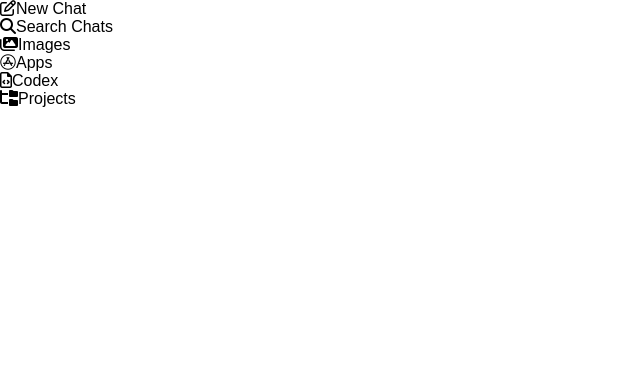
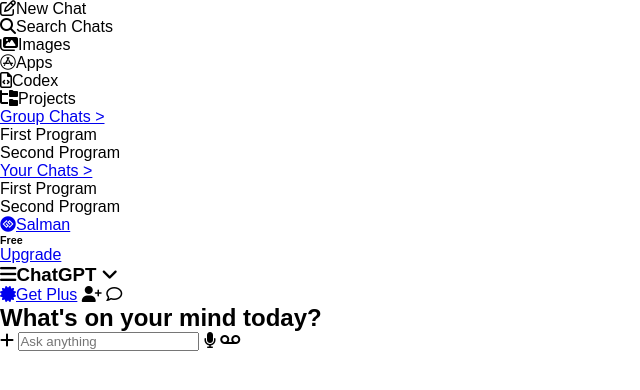
Before and after one commit to salmann-khan/ChatGPT, a plain HTML site: page index.html in a window 1280 px wide. Shown: the whole page, without its empty margins (0-640 px from the left). Drawn offline with Linux system fonts and the light colour scheme; a web font is replaced by a local one.

Commit message:
structure

```diff
--- a/index.html
+++ b/index.html
@@ -20,10 +20,33 @@
             </ul>
         </div>
         <div class="chats">
-
+            <a href="#">Group Chats ></a>
+            <p>First Program</p>
+            <p>Second Program</p>
+            <a href="#">Your Chats ></a>
+            <p>First Program</p>
+            <p>Second Program</p>
+        </div>
+        <div class="account">
+            <a href="#"><i class="fa-brands fa-gg-circle"></i>Salman </a><br> <h6>Free</h6>
+            <a href="#">Upgrade</a>
         </div>
     </div>
-    <div class="main"></div>
+    <div class="main">
+    <div class="head">
+    <h3><i class="fa-solid fa-bars"></i>ChatGPT <i class="fa-solid fa-angle-down"></i> </h3>
+    <a href="#"><i class="fa-solid fa-certificate"></i>Get Plus</a>
+    <span><i class="fa-solid fa-user-plus"></i></span>
+    <span><i class="fa-regular fa-comment"></i></span>
+        </div>
+        <h2>What's on your mind today?</h2>
+    <div class="bar">
+        <i class="fa-solid fa-plus"></i>
+        <input type="text" name="" id="" placeholder="Ask anything">
+        <i class="fa-solid fa-microphone"></i>
+        <i class="fa-solid fa-voicemail"></i>
 
+    </div>
+</div>
 </body>
 </html>
```
